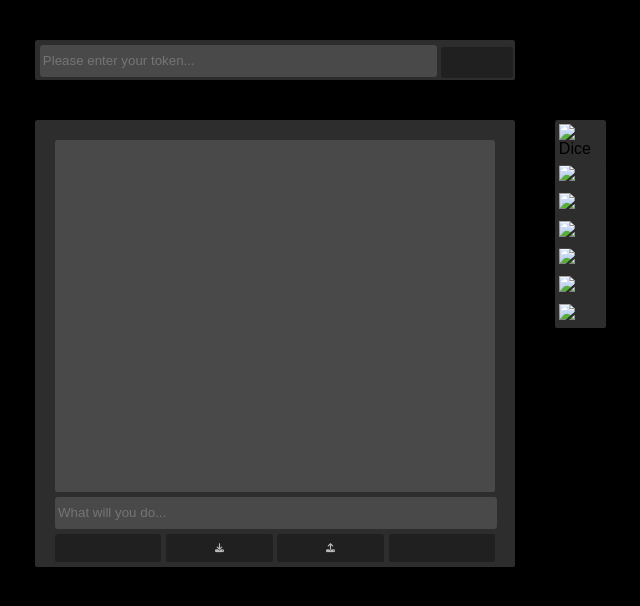
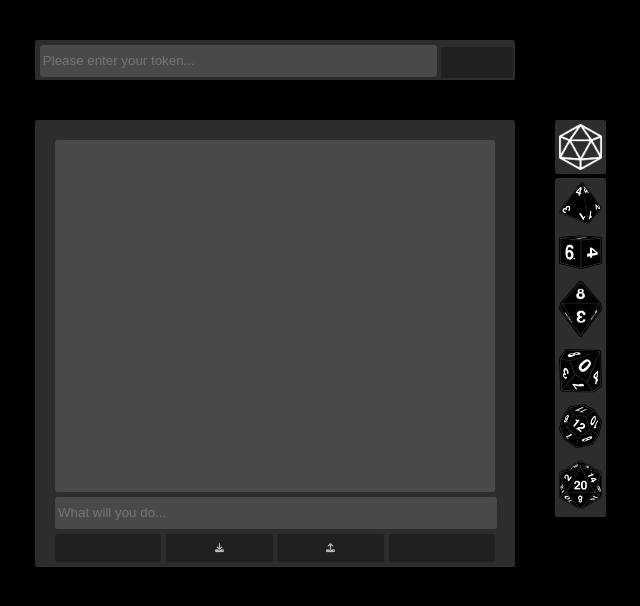
Before and after one commit to braerts/DungeonsAndComputers, a plain HTML site: page index.html in a window 1280 px wide. Both pictures are taken after a click on the picture 945 px from the left and 140 px from the top of the page. Shown: the whole page, without its empty margins (365-1005 px from the left). Drawn offline with Linux system fonts and the light colour scheme.

Commit message:
Update index.html

```diff
--- a/index.html
+++ b/index.html
@@ -5,12 +5,12 @@
     <meta name="viewport" content="width=device-width, initial-scale=1.0">
     <link rel="stylesheet" href="Styles.css">
     <link rel="stylesheet" type="text/css" href="https://site-assets.fontawesome.com/releases/v6.5.0/css/all.css"/>
-    <link rel="icon" href="src/icon.png">
+    <link rel="icon" href="icon.png">
     <title>Dungeons and Computers</title>
 </head>
 <body>
     <audio id="backgroundMusic" muted>
-        <source src="src/ambient.mp3" type="audio/mp3">
+        <source src="ambient.mp3" type="audio/mp3">
         Your browser does not support the audio element.
     </audio>
 
@@ -28,7 +28,7 @@
                 <div id="input-container">
                     <input type="text" id="user-input" placeholder="What will you do...">
                     <div id="loading-icon" style="display: none;">
-                        <img id="loadingIcon" src="src/SimpleLoadingIcon.gif">
+                        <img id="loadingIcon" src="SimpleLoadingIcon.gif">
                     </div>
                 </div>
             </div>
@@ -41,14 +41,14 @@
             </div>
         </div>
         <div id="dice-container">
-            <img id="dice-image" src="src/dice.png" alt="Dice" onclick="toggleDiceMenu()">
+            <img id="dice-image" src="dice.png" alt="Dice" onclick="toggleDiceMenu()">
             <div id="dice-menu" style="display: none;">
-                <div class="dice-option" onclick="rollDice(4)"><img id="d4-image" src="src/D4.png"></div>
-                <div class="dice-option" onclick="rollDice(6)"><img id="d6-image" src="src/D6.png"></div>
-                <div class="dice-option" onclick="rollDice(8)"><img id="d8-image" src="src/D8.png"></div>
-                <div class="dice-option" onclick="rollDice(10)"><img id="d10-image" src="src/D10.png"></div>
-                <div class="dice-option" onclick="rollDice(12)"><img id="d12-image" src="src/D12.png"></div>
-                <div class="dice-option" onclick="rollDice(20)"><img id="d20-image" src="src/D20.png"></div>
+                <div class="dice-option" onclick="rollDice(4)"><img id="d4-image" src="D4.png"></div>
+                <div class="dice-option" onclick="rollDice(6)"><img id="d6-image" src="D6.png"></div>
+                <div class="dice-option" onclick="rollDice(8)"><img id="d8-image" src="D8.png"></div>
+                <div class="dice-option" onclick="rollDice(10)"><img id="d10-image" src="D10.png"></div>
+                <div class="dice-option" onclick="rollDice(12)"><img id="d12-image" src="D12.png"></div>
+                <div class="dice-option" onclick="rollDice(20)"><img id="d20-image" src="D20.png"></div>
             </div>
         </div>
     </div>
```
